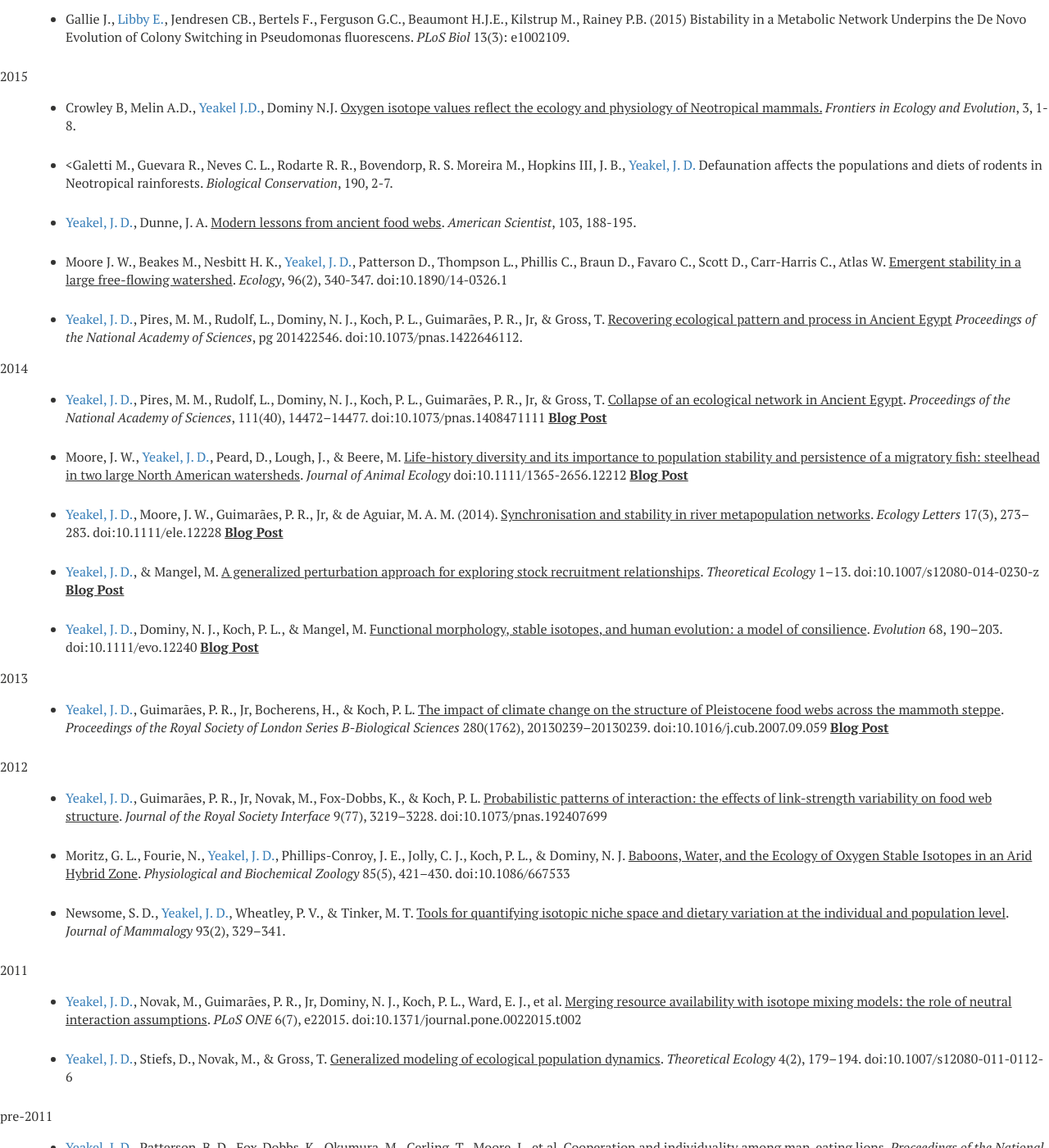
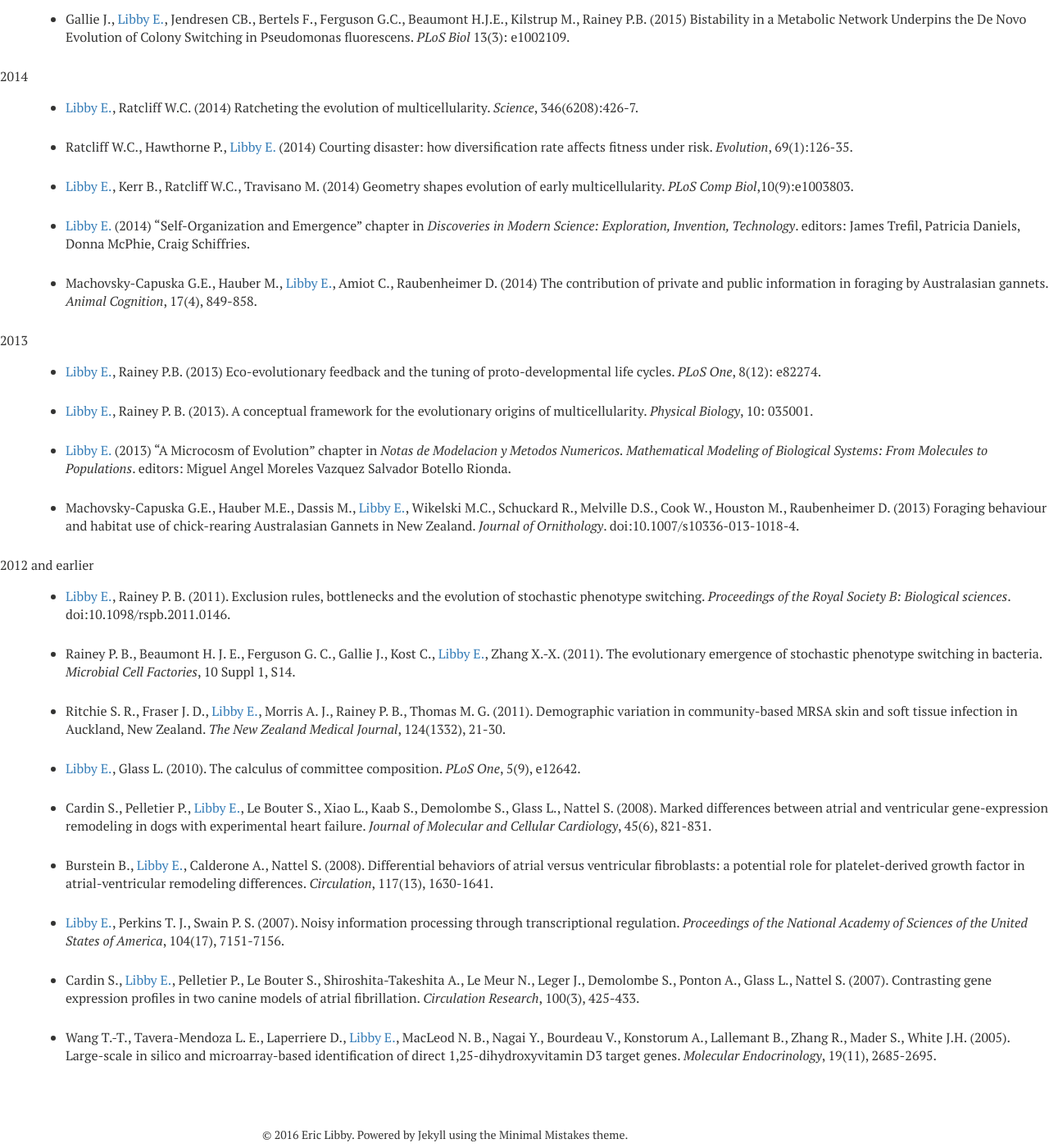
Before and after one commit to ericlibby/oldweb, a Jekyll site: the page built from p_publications/index.md, in a window 1280 px wide and 1400 px high, scrolled down 1045 px. Shown: the whole window at 82% size. Built offline with Jekyll 4.4.1, drawn with Linux system fonts in a browser that asks for light colours; nearby versions of some CDN libraries; comment, search, counter and statistics services are not loaded; some of the changed text lies outside the part shown.

Commit message:
added all pubs

```diff
--- a/p_publications/index.md
+++ b/p_publications/index.md
@@ -37,7 +37,7 @@ Publications
 -->
 
 *In prep*
-:	* <span style="color:#377EB8;">Yeakel J.D.</span>, Redner S. The dynamic effects of starvation on populations. Written for: *Theoretical Ecology*.
+:	*
 
 2015
 :	* Wolinsky E., <span style="color:#377EB8;"> Libby E.</span> (2015) Evolution of regulated phenotypic expression during a transition to multicellularity. <I> Evolutionary Ecology </I>
@@ -47,49 +47,44 @@ Publications
 	* Gallie J., <span style="color:#377EB8;"> Libby E.</span>, Jendresen CB., Bertels F., Ferguson G.C., Beaumont H.J.E., Kilstrup M.,  Rainey P.B. (2015) Bistability in a Metabolic Network Underpins the De Novo Evolution of Colony Switching in Pseudomonas fluorescens. <I> PLoS Biol </I> 13(3): e1002109.
 
 
-2015
-:	* Crowley B, Melin A.D., <span style="color:#377EB8;">Yeakel J.D.</span>, Dominy N.J. [Oxygen isotope values reflect the ecology and physiology of Neotropical mammals.](http://journal.frontiersin.org/article/10.3389/fevo.2015.00127/abstract) *Frontiers in Ecology and Evolution*, 3, 1-8.
+2014
+:	*  <span style="color:#377EB8;"> Libby E.</span>,  Ratcliff W.C. (2014) Ratcheting the evolution of multicellularity. <I> Science</I>, 346(6208):426-7.
 
-	* <div data-badge-popover="left" class='altmetric-embed' data-badge-type='donut' data-doi="doi:10.1016/j.biocon.2015.04.032"></div> <Galetti M., Guevara R., Neves C. L., Rodarte R. R., Bovendorp, R. S. Moreira M., Hopkins III, J. B., <span style="color:#377EB8;">Yeakel, J. D.</span> Defaunation affects the populations and diets of rodents in Neotropical rainforests. *Biological Conservation*, 190, 2-7.
+	* Ratcliff W.C., Hawthorne P.,  <span style="color:#377EB8;"> Libby E.</span> (2014) Courting disaster: how diversification rate affects fitness under risk. <I> Evolution</I>, 69(1):126-35.
 
-	* <span style="color:#377EB8;">Yeakel, J. D.</span>, Dunne, J. A. [Modern lessons from ancient food webs](http://jdyeakel.github.io/pdfs/2015-05Yeakel.pdf). *American Scientist*, 103, 188-195.
+	* <span style="color:#377EB8;"> Libby E.</span>, Kerr B., Ratcliff W.C.,  Travisano M. (2014) Geometry shapes evolution of early multicellularity. <I> PLoS Comp Biol</I>,10(9):e1003803.
 
-	* Moore J. W., Beakes M., Nesbitt H. K., <span style="color:#377EB8;">Yeakel, J. D.</span>, Patterson D., Thompson L., Phillis C., Braun D., Favaro C., Scott D., Carr-Harris C., Atlas W. [Emergent stability in a large free-flowing watershed](http://www.esajournals.org/doi/abs/10.1890/14-0326.1). *Ecology*, 96(2), 340-347. doi:10.1890/14-0326.1
+	* <span style="color:#377EB8;"> Libby E.</span>  (2014) "Self-Organization and Emergence" chapter in <I> Discoveries in Modern Science: Exploration, Invention, Technology</I>. editors: James Trefil, Patricia Daniels, Donna McPhie,  Craig Schiffries.
 
-	* <span style="color:#377EB8;">Yeakel, J. D.</span>, Pires, M. M., Rudolf, L., Dominy, N. J., Koch, P. L., Guimarães, P. R., Jr, & Gross, T. [Recovering ecological pattern and process in Ancient Egypt](http://www.pnas.org/content/early/2015/01/07/1422646112.extract) *Proceedings of the National Academy of Sciences*, pg 201422546. doi:10.1073/pnas.1422646112.
-
-
-2014
-:	*  <div data-badge-popover="left" class='altmetric-embed' data-badge-type='donut' data-doi="10.1073/pnas.1408471111"></div> <span style="color:#377EB8;">Yeakel, J. D.</span>, Pires, M. M., Rudolf, L., Dominy, N. J., Koch, P. L., Guimarães, P. R., Jr, & Gross, T. [Collapse of an ecological network in Ancient Egypt](/publications/Proceedings of the National Academy of Sciences 2014 Yeakel.pdf). *Proceedings of the National Academy of Sciences*, 111(40), 14472–14477. doi:10.1073/pnas.1408471111 [**Blog Post**](/posts/collapse-of-an-ancient-egyptian-food-web-in-pnas/)
-
-	* <div data-badge-popover="left" class='altmetric-embed' data-badge-type='donut' data-doi="10.1111/1365-2656.12212"></div> Moore, J. W., <span style="color:#377EB8;">Yeakel, J. D.</span>, Peard, D., Lough, J., & Beere, M. [Life-history diversity and its importance to population stability and persistence of a migratory fish: steelhead in two large North American watersheds](/publications/J. Anim. Ecol. 2014 Moore.pdf). *Journal of Animal Ecology* doi:10.1111/1365-2656.12212 [**Blog Post**](/posts/exploring-the-life-history-diversity-of-steelhead-salmon/)
-
-	* <div data-badge-popover="left" class='altmetric-embed' data-badge-type='donut' data-doi="10.1111/ele.12228"></div> <span style="color:#377EB8;">Yeakel, J. D.</span>, Moore, J. W., Guimarães, P. R., Jr, & de Aguiar, M. A. M. (2014). [Synchronisation and stability in river metapopulation networks](/publications/Ecol. Lett. 2014 Yeakel.pdf). *Ecology Letters* 17(3), 273–283. doi:10.1111/ele.12228 [**Blog Post**](/posts/synchronisation-and-stability-in-river-metapopulation-networks-in-ecology-letters/)
-
-	* <span style="color:#377EB8;">Yeakel, J. D.</span>, & Mangel, M. [A generalized perturbation approach for exploring stock recruitment relationships](/publications/Theor. Ecol. 2014 Yeakel.pdf). *Theoretical Ecology* 1–13. doi:10.1007/s12080-014-0230-z [**Blog Post**](/posts/a-perturbation-approach-to-explore-stock-recruitment-relationships/)
-
-	* <span style="color:#377EB8;">Yeakel, J. D.</span>, Dominy, N. J., Koch, P. L., & Mangel, M. [Functional morphology, stable isotopes, and human evolution: a model of consilience](/publications/Evolution 2014 Yeakel.pdf). *Evolution* 68, 190–203. doi:10.1111/evo.12240  [**Blog Post**](/posts/exploring-the-constraints-of-hominin-foraging-behaviors/)
+	* Machovsky-Capuska G.E., Hauber M., <span style="color:#377EB8;"> Libby E.</span>, Amiot C.,  Raubenheimer D. (2014) The contribution of private and public information in foraging by Australasian gannets. <I> Animal Cognition</I>, 17(4), 849-858.
 
 2013
-:	* <div data-badge-popover="left" class='altmetric-embed' data-badge-type='donut' data-doi="10.1098/rspb.2013.0239"></div> <span style="color:#377EB8;">Yeakel, J. D.</span>, Guimarães, P. R., Jr, Bocherens, H., & Koch, P. L. [The impact of climate change on the structure of Pleistocene food webs across the mammoth steppe](/publications/Proc. Roy. Soc. B 2013 Yeakel.pdf). *Proceedings of the Royal Society of London Series B-Biological Sciences* 280(1762), 20130239–20130239. doi:10.1016/j.cub.2007.09.059 [**Blog Post**](/posts/dietary-flexibility-food-webs-and-the-last-glacial-maximum/)
+:	* <span style="color:#377EB8;"> Libby E.</span>,  Rainey P.B. (2013) Eco-evolutionary feedback and the tuning of proto-developmental life cycles. <I> PLoS One</I>, 8(12): e82274.
 
-2012
-:	* <span style="color:#377EB8;">Yeakel, J. D.</span>, Guimarães, P. R., Jr, Novak, M., Fox-Dobbs, K., & Koch, P. L. [Probabilistic patterns of interaction: the effects of link-strength variability on food web structure](/publications/J. R. Soc. Interface 2012 Yeakel.pdf). *Journal of the Royal Society Interface* 9(77), 3219–3228. doi:10.1073/pnas.192407699
+	* <span style="color:#377EB8;"> Libby E.</span>,  Rainey P. B. (2013). A conceptual framework for the evolutionary origins of multicellularity. <I> Physical Biology</I>, 10: 035001.
 
-	* Moritz, G. L., Fourie, N., <span style="color:#377EB8;">Yeakel, J. D.</span>, Phillips-Conroy, J. E., Jolly, C. J., Koch, P. L., & Dominy, N. J. [Baboons, Water, and the Ecology of Oxygen Stable Isotopes in an Arid Hybrid Zone](/publications/Physiological and Biochemical Zoology 2012 Moritz.pdf). *Physiological and Biochemical Zoology* 85(5), 421–430. doi:10.1086/667533
+	* <span style="color:#377EB8;"> Libby E.</span> (2013) "A Microcosm of Evolution" chapter in <I> Notas de Modelacion y Metodos Numericos. Mathematical Modeling of Biological Systems: From Molecules to Populations</I>. editors: Miguel Angel Moreles Vazquez  Salvador Botello Rionda.
 
-	* Newsome, S. D., <span style="color:#377EB8;">Yeakel, J. D.</span>, Wheatley, P. V., & Tinker, M. T. [Tools for quantifying isotopic niche space and dietary variation at the individual and population level](/publications/J. Mammal. 2012 Newsome.pdf). *Journal of Mammalogy* 93(2), 329–341.
+	* Machovsky-Capuska G.E., Hauber M.E., Dassis M., <span style="color:#377EB8;"> Libby E.</span>, Wikelski M.C., Schuckard R., Melville D.S., Cook W., Houston M., Raubenheimer D. (2013) Foraging behaviour and habitat use of chick-rearing Australasian Gannets in New Zealand.  <I> Journal of Ornithology</I>. doi:10.1007/s10336-013-1018-4.
 
-2011
-:	* <span style="color:#377EB8;">Yeakel, J. D.</span>, Novak, M., Guimarães, P. R., Jr, Dominy, N. J., Koch, P. L., Ward, E. J., et al. [Merging resource availability with isotope mixing models: the role of neutral interaction assumptions](/publications/PLoS ONE 2011 Yeakel.pdf). *PLoS ONE* 6(7), e22015. doi:10.1371/journal.pone.0022015.t002
+2012 and earlier
+:	* <span style="color:#377EB8;"> Libby E.</span>,  Rainey P. B. (2011). Exclusion rules, bottlenecks and the evolution of stochastic phenotype switching. <I> Proceedings of the Royal Society B: Biological sciences</I>. doi:10.1098/rspb.2011.0146.
 
-	* <div data-badge-popover="left" class='altmetric-embed' data-badge-type='donut' data-doi="10.1007/s12080-011-0112-6"></div> <span style="color:#377EB8;">Yeakel, J. D.</span>, Stiefs, D., Novak, M., & Gross, T. [Generalized modeling of ecological population dynamics](/publications/Theor. Ecol. 2011 Yeakel.pdf). *Theoretical Ecology* 4(2), 179–194. doi:10.1007/s12080-011-0112-6
+	* Rainey P. B., Beaumont H. J. E., Ferguson G. C., Gallie J., Kost C., <span style="color:#377EB8;"> Libby E.</span>,  Zhang X.-X. (2011). The evolutionary emergence of stochastic phenotype switching in bacteria. <I> Microbial Cell Factories</I>, 10 Suppl 1, S14.
 
-pre-2011
-:	* <div data-badge-popover="left" class='altmetric-embed' data-badge-type='donut' data-doi="10.1073/pnas.0905309106"></div> <span style="color:#377EB8;">Yeakel, J. D.</span>, Patterson, B. D., Fox-Dobbs, K., Okumura, M., Cerling, T., Moore, J., et al. [Cooperation and individuality among man-eating lions](/publications/Proc. Natl. Acad. Sci. USA 2009 Yeakel.pdf). *Proceedings of the National Academy of Sciences of the USA* 106, 19040–19043. doi:10.1073/pnas.0905309106
+	* Ritchie S. R., Fraser J. D., <span style="color:#377EB8;"> Libby E.</span>, Morris A. J., Rainey P. B.,  Thomas M. G. (2011). Demographic variation in community-based MRSA skin and soft tissue infection in Auckland, New Zealand. <I> The New Zealand Medical Journal</I>, 124(1332), 21-30.
 
-	* Dominy, N. J., Vogel, E. R., <span style="color:#377EB8;">Yeakel, J. D.</span>, Constantino, P. J., & Lucas, P. W. [Mechanical properties of plant underground storage organs and implications for dietary models of early hominins](/publications/Evol. Biol. 2008 Dominy.pdf). *Evolutionary Biology* 35(3), 159–175. doi:10.1007/s11692-008-9026-7
+	* <span style="color:#377EB8;"> Libby E.</span>,  Glass L. (2010). The calculus of committee composition. <I> PLoS One</I>, 5(9), e12642.
 
-	* <span style="color:#377EB8;">Yeakel, J. D.</span>, Bennett, N. C., Koch, P. L., & Dominy, N. J. [The isotopic ecology of African mole rats informs hypotheses on the evolution of human diet](/publications/Proc. Roy. Soc. B 2007 Yeakel.pdf). *Proceedings of the Royal Society of London Series B-Biological Sciences* 274(1619), 1723–1730. doi:10.1098/rspb.2007.0330
+	* Cardin S., Pelletier P., <span style="color:#377EB8;"> Libby E.</span>, Le Bouter S., Xiao L., Kaab S., Demolombe S., Glass L.,  Nattel S. (2008). Marked differences between atrial and ventricular gene-expression remodeling in dogs with experimental heart failure. <I> Journal of Molecular and Cellular Cardiology</I>, 45(6), 821-831.
+
+	* Burstein B., <span style="color:#377EB8;"> Libby E.</span>, Calderone A.,  Nattel S. (2008). Differential behaviors of atrial versus ventricular fibroblasts: a potential role for platelet-derived growth factor in atrial-ventricular remodeling differences. <I> Circulation</I>, 117(13), 1630-1641.
+
+	* <span style="color:#377EB8;"> Libby E.</span>, Perkins T. J.,  Swain P. S. (2007). Noisy information processing through transcriptional regulation. <I> Proceedings of the National Academy of Sciences of the United States of America</I>, 104(17), 7151-7156.
+
+	* Cardin S., <span style="color:#377EB8;"> Libby E.</span>, Pelletier P., Le Bouter S., Shiroshita-Takeshita A., Le Meur N., Leger J., Demolombe S., Ponton A., Glass L.,  Nattel S. (2007). Contrasting gene expression profiles in two canine models of atrial fibrillation. <I> Circulation Research</I>, 100(3), 425-433.
+
+	* Wang T.-T., Tavera-Mendoza L. E., Laperriere D., <span style="color:#377EB8;"> Libby E.</span>, MacLeod N. B., Nagai Y., Bourdeau V.,  Konstorum A., Lallemant B.,  Zhang R.,
+ Mader S.,  White J.H. (2005). Large-scale in silico and microarray-based identification of direct 1,25-dihydroxyvitamin D3 target genes. <I> Molecular Endocrinology</I>, 19(11), 2685-2695.
 
 <br>
```
